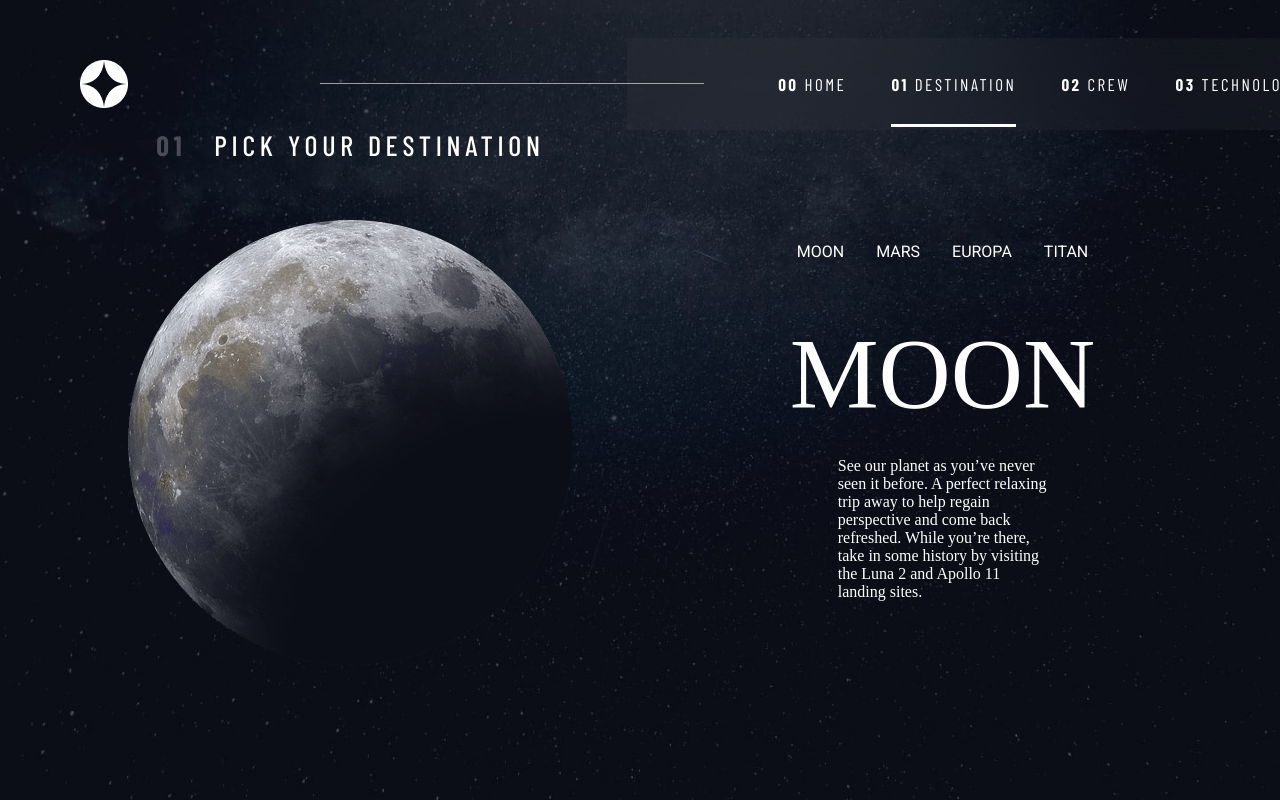
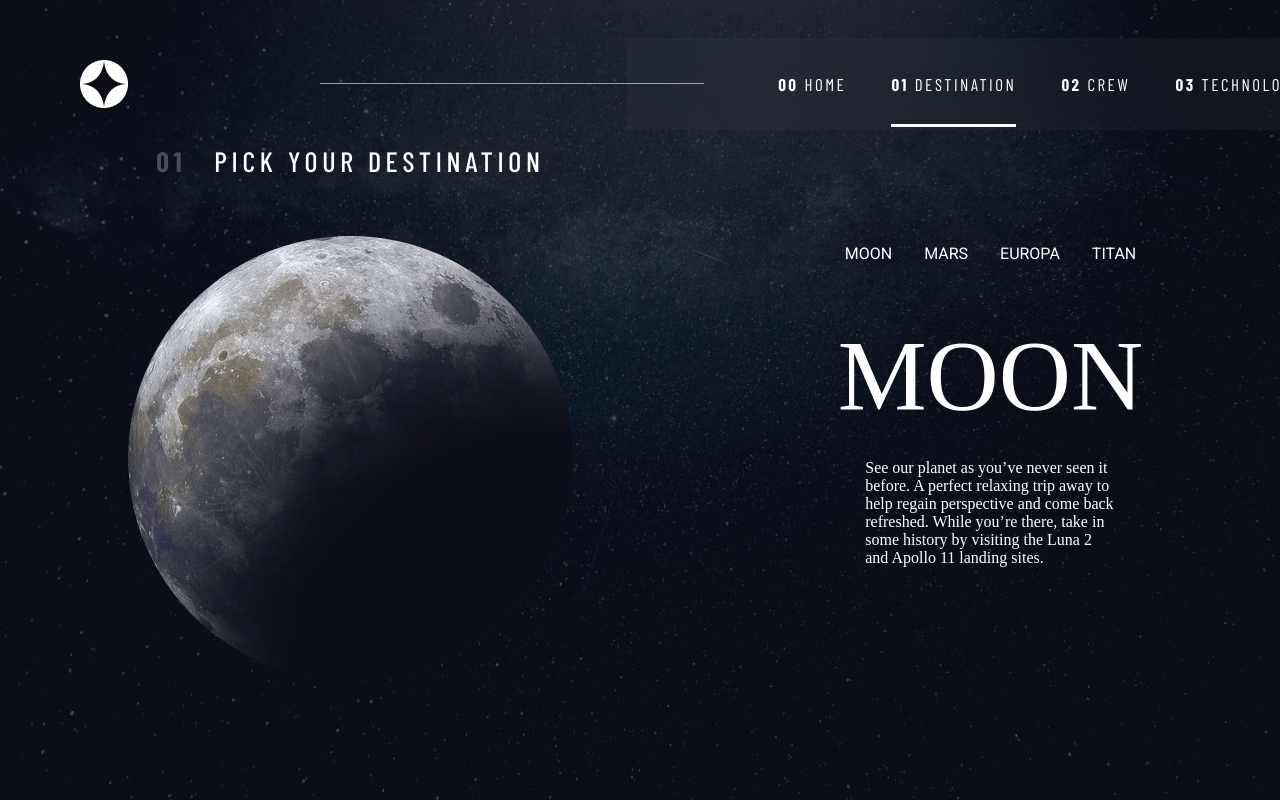
Before and after one commit to DjakaIT/spacetourism-react, a React (Vite) app: page /destination in a window 1280 px wide. Built offline with nearby package versions, Linux system fonts and the light colour scheme; a web font is replaced by a local one.

Commit message:
css fixes

```diff
--- a/src/css/destination.css
+++ b/src/css/destination.css
@@ -13,18 +13,14 @@
 
 .destinationDiv{
     position: relative;
-    bottom: 7rem;
     display: flex;
     justify-content: space-between;
     align-items: center;
-    padding: 10%;
-    gap: 10em;
+    left: 10%;
 
 }
 
 .pickDestinationDiv{
-    position: relative;
-    bottom: 2em;
     display: flex;
     flex-direction: column;
     justify-content: center;
@@ -79,7 +75,7 @@
 }
 
 .destination-card-description{
-    width: 50%;
+    width: 30%;
 }
 
 .destination-card-bigTitle{
```
